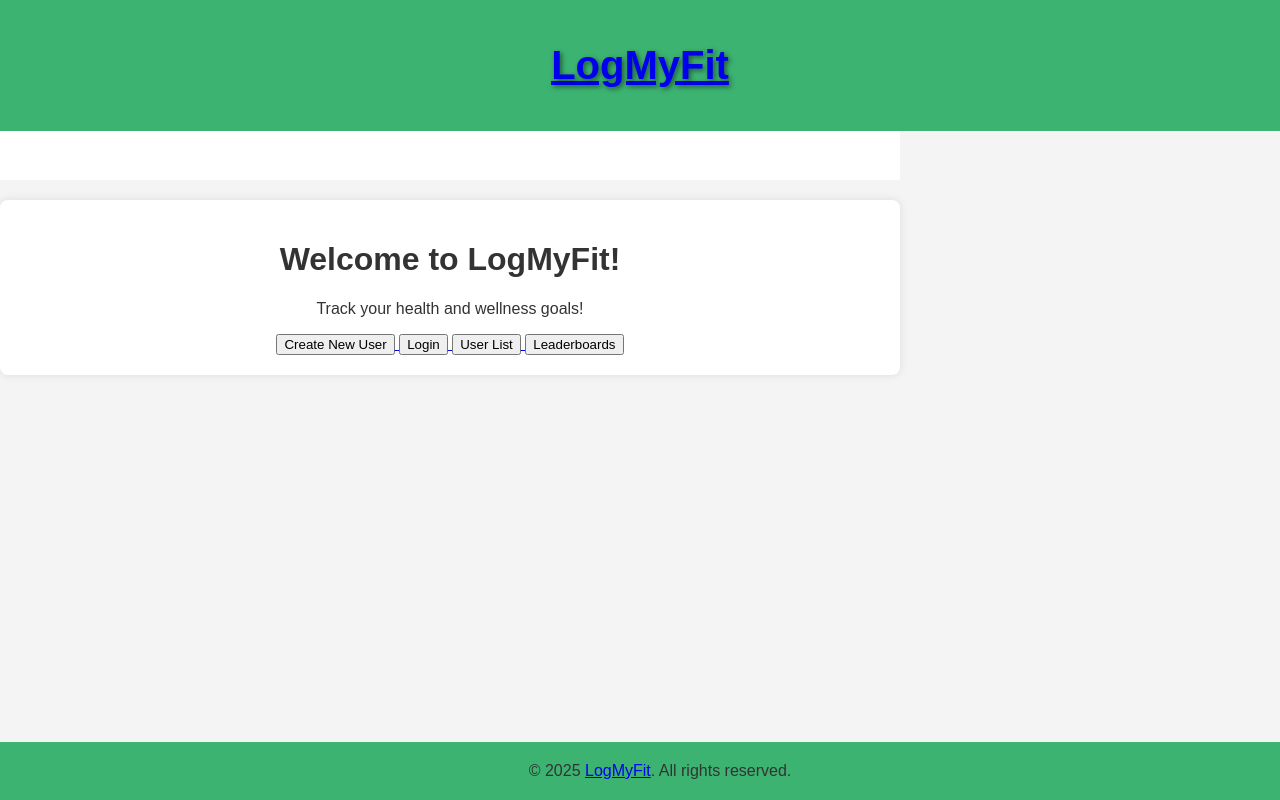
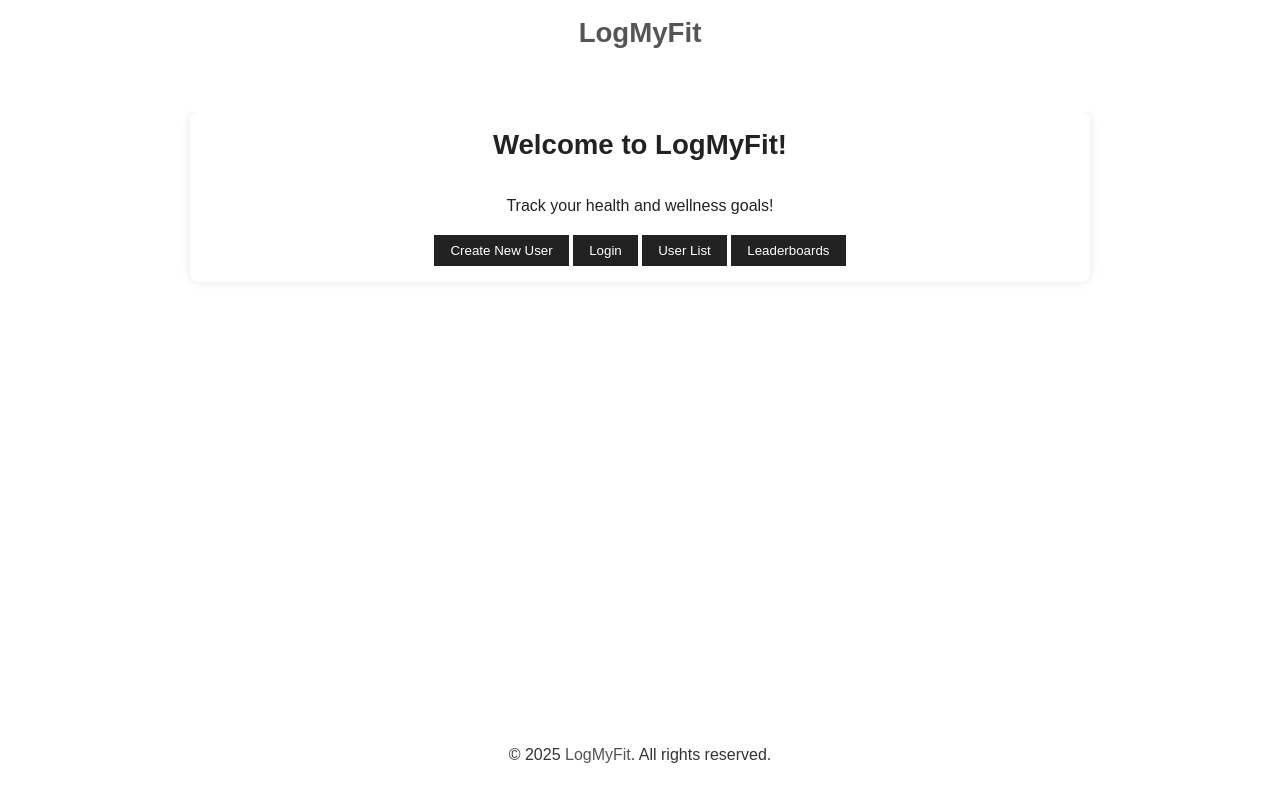
Before and after one commit to csweenz/Capstone, a Django app: page / in a window 1280 px wide. Run offline with Django 5.2, Linux system fonts and the light colour scheme.

Commit message:
Hotfix:  Styled login and home pages, changed default stylesheet

```diff
--- a/capstoneproject/LogMyFit/templates/add_user.html
+++ b/capstoneproject/LogMyFit/templates/add_user.html
@@ -2,10 +2,6 @@
 {% block title %}Add User {% endblock %}
 
 {% load static %}
-
-{% block extra_css %}
-    <link rel="stylesheet" href="{% static 'css/dashboard.css' %}">
-{% endblock %}
 
 {% block content %}
     <h2>Create New User</h2>
--- a/capstoneproject/LogMyFit/templates/base.html
+++ b/capstoneproject/LogMyFit/templates/base.html
@@ -9,22 +9,24 @@
     {% if request.user.is_authenticated and request.user.profile.preferred_theme %}
       <link rel="stylesheet" href="{% static 'css/'|add:request.user.profile.preferred_theme|add:'.css' %}">
     {% else %}
-      <link rel="stylesheet" href="{% static 'css/style.css' %}">
+      <link rel="stylesheet" href="{% static 'css/minimal.css' %}">
     {% endif %}
     <link rel="shortcut icon" type="image/png" href="{% static 'images/favicon.ico' %}" >
     {% block extra_css %}{% endblock %}
 
 </head>
 <body>
-    <header style="position: sticky; top: 0; background-color: #fff; max-width: 900px; margin: auto; height: 80px; align-content: center;">
+    <header style="position: sticky; top: 0; background-color: #fff; max-width: 900px; margin: 0 auto; height: 80px; align-content: center; text-align: center;">
         <nav>
         <h1 style="color: black"><a href="{% url 'home' %}">LogMyFit</a></h1>
             </nav>
     </header>
 
     <main>
+    <div class="container">
         {% block content %}
         {% endblock %}
+    </div>
     </main>
 
     <footer>
--- a/capstoneproject/LogMyFit/templates/home.html
+++ b/capstoneproject/LogMyFit/templates/home.html
@@ -4,9 +4,6 @@
 
 {% load static %}
 
-{% block extra_css %}
-    <link rel="stylesheet" href="{% static 'css/dashboard.css' %}">
-{% endblock %}
 
 {% block content %}
     <h1>Welcome to LogMyFit!</h1>
--- a/capstoneproject/LogMyFit/templates/login.html
+++ b/capstoneproject/LogMyFit/templates/login.html
@@ -2,10 +2,6 @@
 {% block title %}Login{% endblock %}
 
 {% load static %}
-
-{% block extra_css %}
-    <link rel="stylesheet" href="{% static 'css/dashboard.css' %}">
-{% endblock %}
 
 {% block content %}
     <h2>Login</h2>
--- a/capstoneproject/LogMyFit/templates/success.html
+++ b/capstoneproject/LogMyFit/templates/success.html
@@ -2,10 +2,6 @@
 {% block title %}Success{% endblock %}
 
 {% load static %}
-
-{% block extra_css %}
-    <link rel="stylesheet" href="{% static 'css/dashboard.css' %}">
-{% endblock %}
 
 {% block content %}
     <h1>User added successfully!</h1>
--- a/capstoneproject/LogMyFit/templates/user_list.html
+++ b/capstoneproject/LogMyFit/templates/user_list.html
@@ -2,10 +2,6 @@
 {% block title %}User List{% endblock %}
 
 {% load static %}
-
-{% block extra_css %}
-    <link rel="stylesheet" href="{% static 'css/dashboard.css' %}">
-{% endblock %}
 
 {% block content %}
     <h2>All Users</h2>
--- a/capstoneproject/static/css/minimal.css
+++ b/capstoneproject/static/css/minimal.css
@@ -36,6 +36,62 @@ body {
   padding: var(--padding);
   margin: var(--margin);
   align-content: center;
+}
+
+/* Header and Footer */
+nav {
+    background: var(--color-background);
+    padding: var(--padding);
+    position: fixed;
+    top: 0;
+    left: 0;
+    width: 100%;
+    z-index: 1000; /* Ensures it stays on top of other content */
+}
+nav ul {
+    list-style: none;
+    padding: var(--padding);
+    margin: var(--margin);
+    display: flex;
+    justify-content: center;
+}
+nav ul li {
+    margin: var(--margin);
+}
+nav ul li a {
+    color: white;
+    text-decoration: none;
+    font-size: var(--base-font-size);
+    padding: var(--padding);
+    transition: background 0.3s;
+}
+nav ul li a:hover {
+    background: #555;
+    border-radius: 5px;
+}
+
+footer {
+    background: var(--color-background);
+    color: #333333;
+    margin-left: auto;
+    margin-right: auto;
+    text-align: center;
+    padding: var(--padding);
+    width: 100%;
+    position: fixed;
+    bottom: 0;
+    left: 0;
+}
+footer p {
+    margin: var(--margin);
+    text-align: center;
+}
+/* Footer Image Placeholder */
+.footer-image {
+    max-width: 100%;
+    max-height: 150px;
+    background: url("../images/footer-banner.jpg") no-repeat center center/cover;
+    margin-bottom: var(--margin);
 }
 
 /* Headings use the heading font and typescale */
@@ -101,7 +157,7 @@ button:hover {
   opacity: 0.8;
 }
 
-/* Optional additional styling for layout or components */
+/* Navbar styling */
 .header-container {
     text-align: center;
     width: 100%;
@@ -145,8 +201,6 @@ button:hover {
     font-size: calc(var(--base-font-size) * 0.8);
     cursor: pointer;
 }
-
-/* The dropdown menu */
 .menu {
     position: absolute;
     top: calc(100% + 70px); /* gap below the button, adjust as needed */
@@ -169,7 +223,7 @@ button:hover {
 /* Dashboard Container */
 main {
     max-width: 900px;
-    margin: auto;
+    margin: 0 auto;
     box-shadow: 0 0 10px rgba(0, 0, 0, 0.1);
     border-radius: 8px;
     text-align: center;
@@ -179,11 +233,9 @@ main {
 h2 {
     margin-bottom: 1px;
 }
-
 h3 {
     margin-top: 2px;
 }
-
 .header-container {
     background-color: #f0f0f0; /* A light gray background */
     box-shadow: 0 2px 5px rgba(0, 0, 0, 0.1);
@@ -193,20 +245,17 @@ h3 {
 table {
     width: 100%;
     border-collapse: collapse;
-    margin-top: 15px;
+    margin-top: var(--margin);
 }
-
 th, td {
     padding: var(--padding);
     text-align: left;
     border-bottom: 1px solid var(--color-border);
 }
-
 th {
     background: var(--color-primary);
     color: white;
 }
-
 tr:hover {
     background: var(--color-tertiary);
 }
@@ -223,7 +272,6 @@ div > button {
     font-size: var(--base-font-size);
     transition: background 0.3s ease;
 }
-
 div > button:hover {
     background: var(--color-tertiary);
 }
@@ -239,7 +287,6 @@ form {
     max-width: 400px;
     box-shadow: 0 2px 5px rgba(0, 0, 0, 0.2);
 }
-
 form input, form select, form button {
     width: 100%;
     padding: var(--padding);
@@ -247,7 +294,6 @@ form input, form select, form button {
     border: 1px solid var(--color-border);
     border-radius: 5px;
 }
-
 form button {
     background: var(--color-primary);
     color: white;
@@ -255,7 +301,6 @@ form button {
     cursor: pointer;
     transition: background 0.3s ease;
 }
-
 form button:hover {
     background: var(--color-tertiary);
 }
@@ -265,7 +310,6 @@ form[action*="logout"] button {
     background: #e74c3c;
     font-size: 1rem;
 }
-
 form[action*="logout"] button:hover {
     background: #c0392b;
 }
```
